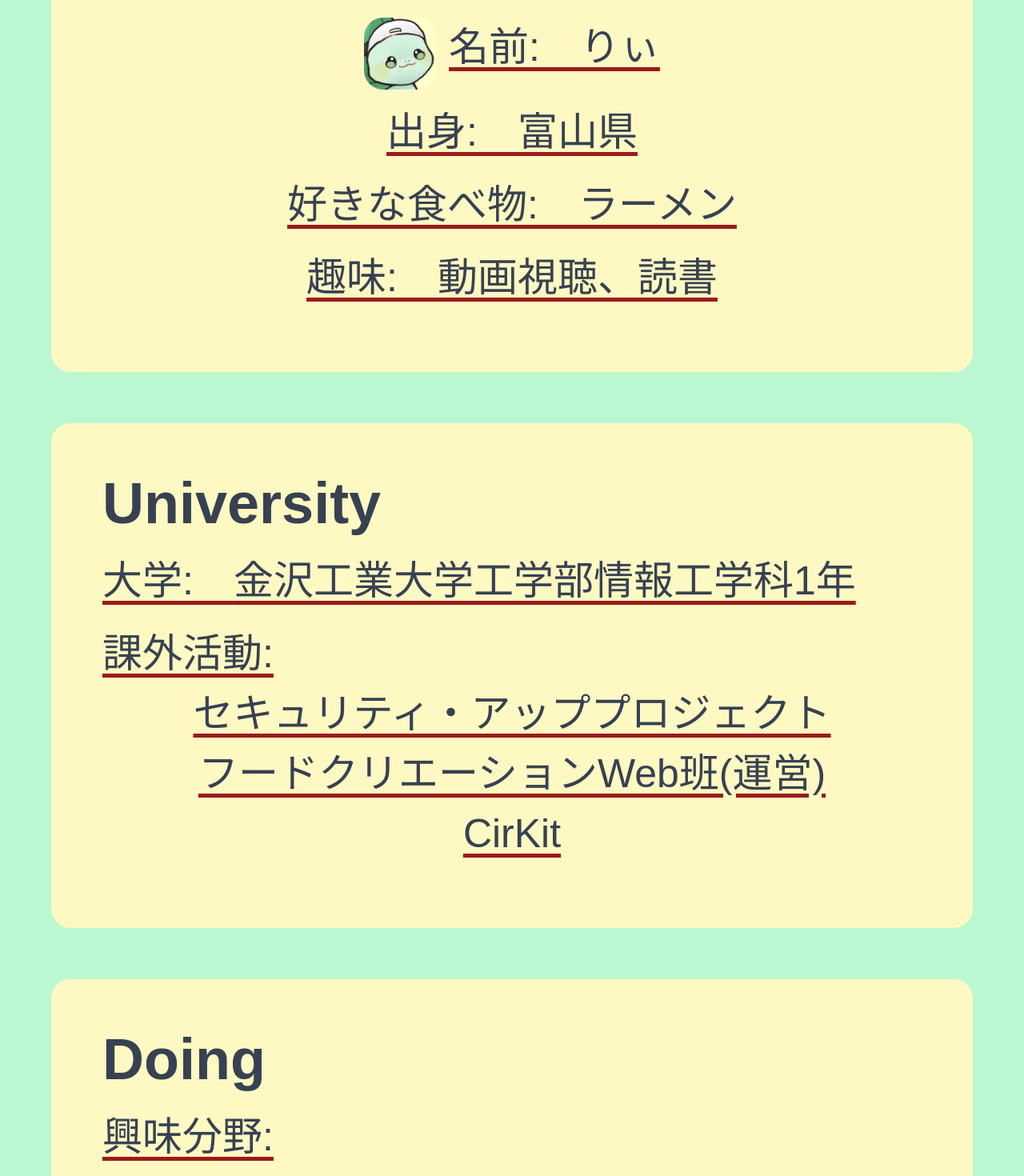
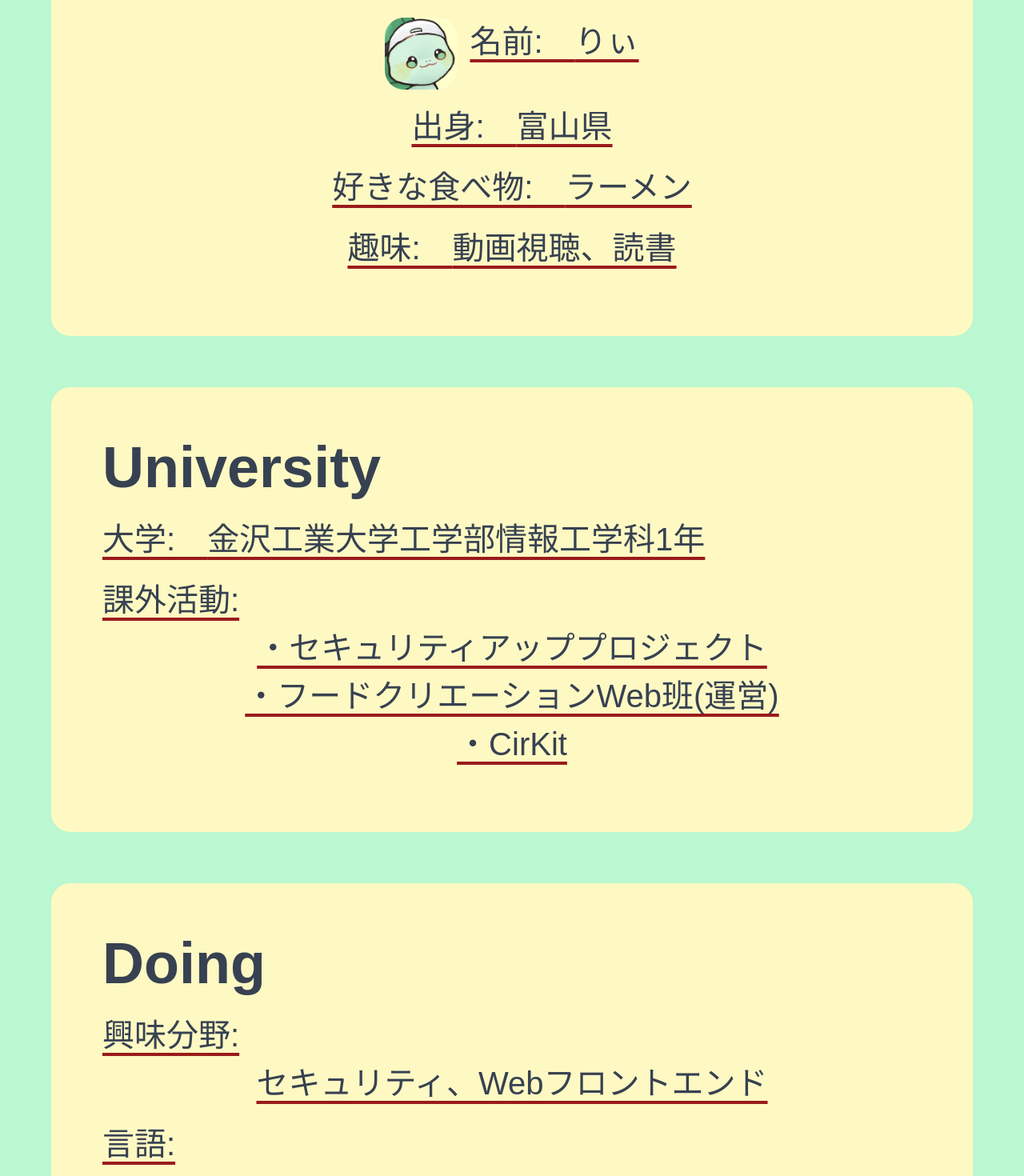
Before and after one commit to MATSUOKAAIRI/I_am_by-nextjs, a Next.js app: page / in a window 1280 px wide. Shown: the part 1100-2570 px from the top of the page at 80% size. Built offline with nearby package versions, Linux system fonts and the light colour scheme.

Commit message:
update:フォントサイズの縮小

```diff
--- a/components/about/about.tsx
+++ b/components/about/about.tsx
@@ -8,23 +8,23 @@ export default function About(){
         <h1 className="md:text-7xl text-5xl font-bold mb-6">About Me</h1>
         <div className='flex justify-center mb-4 underline decoration-red-800 underline-offset-8'>
             <Image src="/アイコン.jpg" alt="hero" width={90} height={90} className="rounded-3xl md:mb-0 md:mr-4"/>
-            <p className="md:text-[50px] text-[20px]">名前:　</p>
-            <h4 className="text-center md:text-[50px] text-[20px]">りぃ</h4>
+            <p className="md:text-[40px] text-[20px]">名前:　</p>
+            <h4 className="text-center md:text-[40px] text-[20px]">りぃ</h4>
         </div>
 
 
 
         <div className='flex justify-center mb-4 underline decoration-red-800 underline-offset-8'>
-            <p className="md:text-[50px] text-[20px]">出身:　</p>
-            <h4 className="text-center md:text-[50px] text-[20px]">富山県</h4>
+            <p className="md:text-[40px] text-[20px]">出身:　</p>
+            <h4 className="text-center md:text-[40px] text-[20px]">富山県</h4>
         </div>
            <div className='flex justify-center mb-4 underline decoration-red-800 underline-offset-8'>
-            <p className="md:text-[50px] text-[20px]">好きな食べ物:　</p>
-            <h4 className="text-center md:text-[50px] text-[20px]">ラーメン</h4>
+            <p className="md:text-[40px] text-[20px]">好きな食べ物:　</p>
+            <h4 className="text-center md:text-[40px] text-[20px]">ラーメン</h4>
         </div>
         <div className='flex justify-center mb-4 underline decoration-red-800 underline-offset-8'>
-            <p className="md:text-[50px] text-[20px]">趣味:　</p>
-            <h4 className="text-center md:text-[50px] text-[20px]">動画視聴、読書</h4>
+            <p className="md:text-[40px] text-[20px]">趣味:　</p>
+            <h4 className="text-center md:text-[40px] text-[20px]">動画視聴、読書</h4>
         </div>
     </div>
 </div>
--- a/components/do/do.tsx
+++ b/components/do/do.tsx
@@ -7,12 +7,12 @@ export default function Do(){
 
                 <h1 className="md:text-7xl text-5xl font-bold mb-6">Doing</h1>
                 <div className='justify-center mb-4 underline decoration-red-800 underline-offset-8'>
-                <h4 className="md:text-[50px] text-[20px]">興味分野:</h4>
-                <p className="md:text-[50px] text-[20px] text-center">セキュリティ、Webフロントエンド</p>
+                <h4 className="md:text-[40px] text-[20px]">興味分野:</h4>
+                <p className="md:text-[40px] text-[20px] text-center">セキュリティ、Webフロントエンド</p>
                 </div>
                 <div className=' justify-center mb-4 underline decoration-red-800 underline-offset-8'>
-                <h4 className="md:text-[50px] text-[20px]">言語:</h4>
-                <p className="md:text-[50px] text-[20px] text-center">python、Next.js、react、HTML、CSS、JavaScript</p>
+                <h4 className="md:text-[40px] text-[20px]">言語:</h4>
+                <p className="md:text-[40px] text-[20px] text-center">python、Next.js、react、HTML、CSS、JavaScript</p>
                 </div>
             </div>
         </div>
--- a/components/footer/footer.tsx
+++ b/components/footer/footer.tsx
@@ -2,16 +2,16 @@ import style from './footer.module.css';
 
 export default function Footer(){
     return(<>
- <footer className="flex flex-col items-center bg-gray-600 pt-3">
+<footer className="flex flex-col items-center bg-gray-600 pt-3">
         <ul className="flex items-center gap-x-12 mt-2 p-1">
             <li>
                 <a href="https://twitter.com/rii_3112/"><img className="w-8" src="./logo-white.png" alt="X"/></a>
-           </li>
+            </li>
             <li>
                 <a href="https://github.com/MATSUOKAAIRI"><img className="w-8" src="./github-mark-white.png" alt="git"/></a>
             </li>
         </ul>
-        <p className="m-4 text-white flex">rii_3112 @ 2025</p>
+    <p className="m-4 text-white flex">rii_3112 @ 2025</p>
     </footer>
     </>)
 }
--- a/components/university/university.tsx
+++ b/components/university/university.tsx
@@ -5,15 +5,15 @@ export default function University(){
 
                 <h1 className="md:text-7xl text-5xl font-bold mb-6">University</h1>
                 <div className="md:flex mb-4 underline decoration-red-800 underline-offset-8">
-            <h2 className="md:text-[50px] text-[20px]">大学:　</h2>
-            <h3 className=" md:text-[50px] text-center text-[20px]">金沢工業大学工学部情報工学科1年</h3>
+            <h2 className="md:text-[40px] text-[20px]">大学:　</h2>
+            <h3 className=" md:text-[40px] text-center text-[20px]">金沢工業大学工学部情報工学科1年</h3>
         </div>
         <div className='mb-4 underline decoration-red-800 underline-offset-8'>
-            <h3 className="md:text-[50px] text-[20px] text-left">課外活動:</h3>
+            <h3 className="md:text-[40px] text-[20px] text-left">課外活動:</h3>
             <div className="items-center flex flex-col text-start w-full ">
-            <p className="text-center md:text-[50px] text-[20px]"> セキュリティ・アッププロジェクト</p>
-            <p className="text-center md:text-[50px] text-[20px]">フードクリエーションWeb班(運営)</p>
-            <p className="text-center md:text-[50px] text-[20px]">CirKit</p>
+            <p className="text-center md:text-[40px] text-[20px]">・セキュリティアッププロジェクト</p>
+            <p className="text-center md:text-[40px] text-[20px]">・フードクリエーションWeb班(運営)</p>
+            <p className="text-center md:text-[40px] text-[20px]">・CirKit</p>
         </div>
         </div>
             </div>
```
